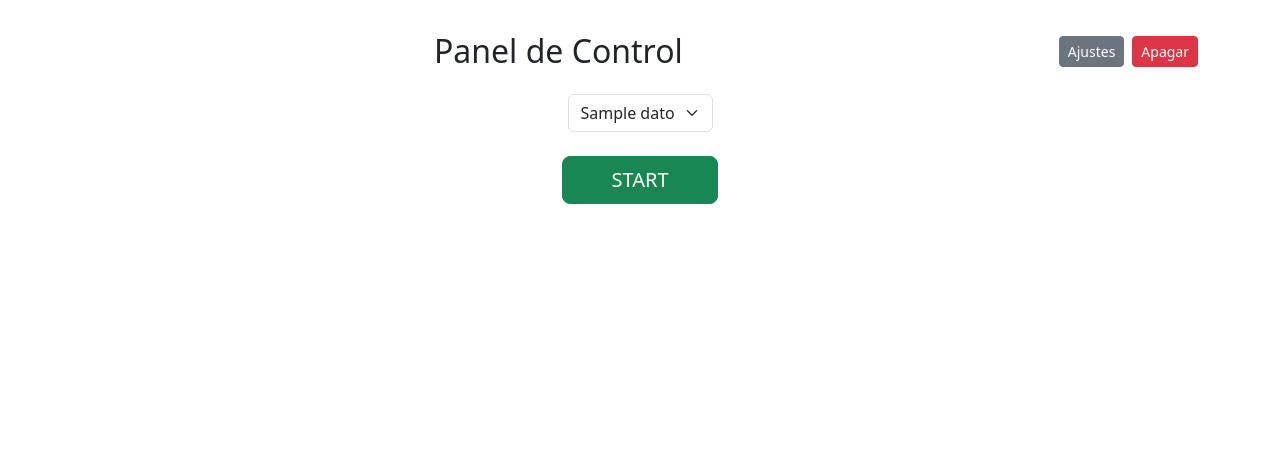
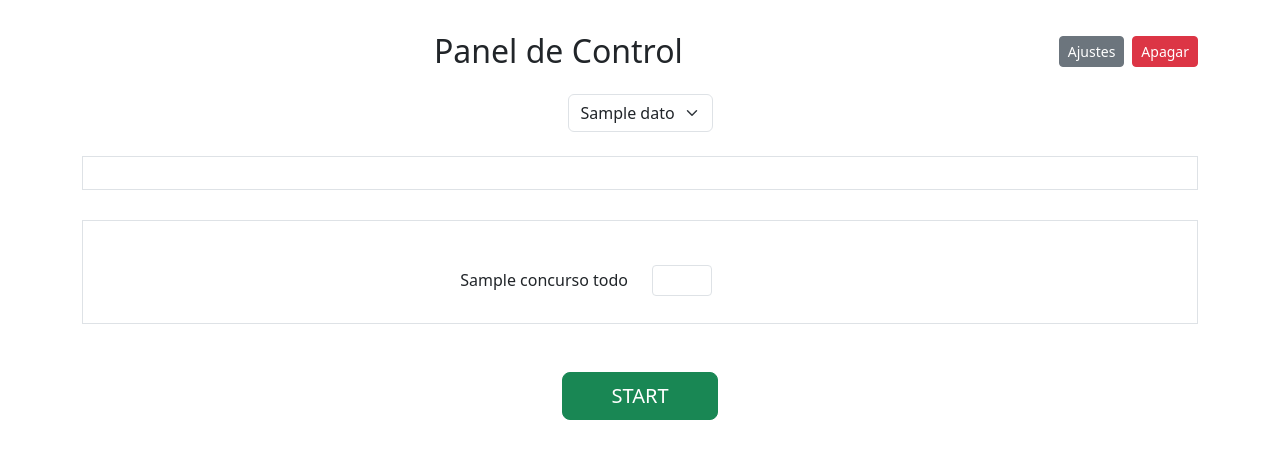
Before and after one commit to acasals/CronoMilano-Raspberry, a Flask app: template web/templates/index.html in a window 1280 px wide. Shown: the top 459 px of the page. Run offline with Flask 3, Linux system fonts and the light colour scheme; the template is opened without the code that fills it: most values are stand-ins (such as "Sample title", 1, 10 or a date in 2020); some libraries are stand-ins or nearby versions.

Commit message:
Corregido load_config.py En modalidades.py, añadido CONCURSO_TODOS En server.py: en def index: añadido concurso_todos En index.html: añadidos campos comunes de concursos, y añadidos containers

```diff
--- a/config/load_config.py
+++ b/config/load_config.py
@@ -9,6 +9,10 @@ def load_config_inicial():
     base["num_mangas"] = 6
     base["empezar_manga"] = 1
     base["empezar_grupo"] = 1
+    base["manga"] = 1
+    base["grupo"] = 1
     base["vuelo_actual"] = 1
+    base["acortar"] = False
+    base["alargar"]= False
 
     return base
--- a/config/modalidades.py
+++ b/config/modalidades.py
@@ -166,7 +166,6 @@ MODALIDADES_VISIBLES = {
         "aterrizaje": "Tiempo para aterrizar (seg)",
         "espera": "Pausa de espera (min)"
     }
-
 }
 
 MODALIDADES_TODOS = {
@@ -177,3 +176,10 @@ MODALIDADES_TODOS = {
     "espera": "Pausa de espera (min)",
     "num_vuelos": "Número de vuelos"
 }
+
+CONCURSO_TODOS = {
+    "num_mangas": "Número de mangas",
+    "num_grupos": "Número de grupos",
+    "empezar_manga": "Empezar por manga",
+    "empezar_grupo": "Empezar por grupo"
+}
--- a/web/server.py
+++ b/web/server.py
@@ -1,5 +1,5 @@
 from flask import Flask, render_template, request, jsonify,current_app
-from config.modalidades import MODALIDADES, MODALIDADES_VISIBLES, MODALIDADES_TODOS
+from config.modalidades import MODALIDADES, MODALIDADES_VISIBLES, MODALIDADES_TODOS, CONCURSO_TODOS
 import os
 
 # Estas dos variables las inyectará app.py
@@ -21,9 +21,10 @@ def run_web_server(shared_state, shared_crono):
 def index():
     state = current_app.config["STATE"]
     cfg = state.get_dict()
-    modalidad_actual =cfg["modalidad"]
+    modalidad_actual = cfg["modalidad"]
     visibles = MODALIDADES_VISIBLES.get(modalidad_actual, {})
-    modalidades_todos=MODALIDADES_TODOS
+    modalidades_todos = MODALIDADES_TODOS
+    concurso_todos = CONCURSO_TODOS
 
     return render_template(
         "index.html",
@@ -31,6 +32,7 @@ def index():
         modalidad_actual=cfg["modalidad"],
         estado=cfg,
         modalidades_todos = modalidades_todos,
+        concurso_todos = concurso_todos,
         visibles= visibles
     )
 
--- a/web/templates/index.html
+++ b/web/templates/index.html
@@ -35,14 +35,16 @@
             </div>
         </div>
 
-        <!-- TERCERA FILA: campos -->
+        <!-- TERCERA FILA: campos por modalidad -->
+        <div class="container d-inline-block border p-3">
             {% for campo, label in modalidades_todos.items() %}
-            <div class="row mb-2 align-items-center" id="fila-{{ campo }}">
+                <div class="row mb-2 my-4 align-items-center" id="fila-{{ campo }}">
                     <div class="col-6 text-end">
                         <label class="col-form-label" id="label-{{ campo }}">{{ label }}</label>
                     </div>
                     <div class="col-6 text-start">
                         <input type="number"
+                            min= 0
                             class="form-control form-control-sm d-inline-block text-end"
                             style="width: 60px;"
                             name="{{ campo }}"
@@ -50,8 +52,28 @@
                     </div>
                 </div>
             {% endfor %}
+        </div>
 
-        <!-- CUARTA FILA: botón START -->
+        <!-- CUARTA FILA: campos comunes de concurso -->
+        <div class="container d-inline-block border my-4 p-3">
+            {% for campo, label in concurso_todos.items() %}
+                <div class="row mb-2 my-4 align-items-center" >
+                    <div class="col-6 text-end">
+                        <label class="col-form-label" id="label-{{ campo }}">{{ label }}</label>
+                    </div>
+                    <div class="col-6 text-start">
+                        <input type="number"
+                            min="0"
+                            class="form-control form-control-sm d-inline-block text-end"
+                            style="width: 60px;"
+                            name="{{ campo }}"
+                            value="{{ estado[campo] }}">
+                    </div>
+                </div>
+            {% endfor %}
+        </div>
+
+        <!-- QUINTA FILA: botón START -->
         <div class="row my-4">
             <div class="col text-center">
                 <button class="btn btn-success btn-lg px-5" type="submit">
```
Lines whose indentation alone changed are shown as unchanged.
